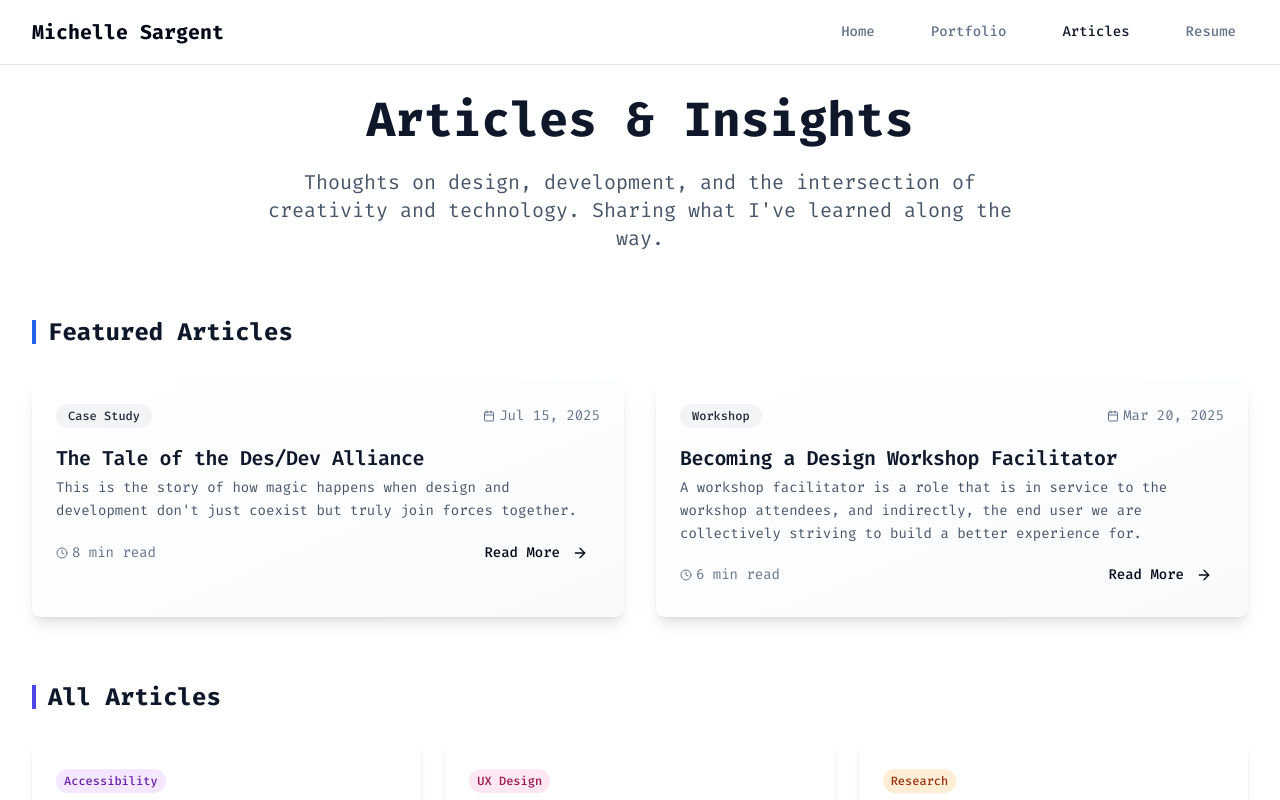
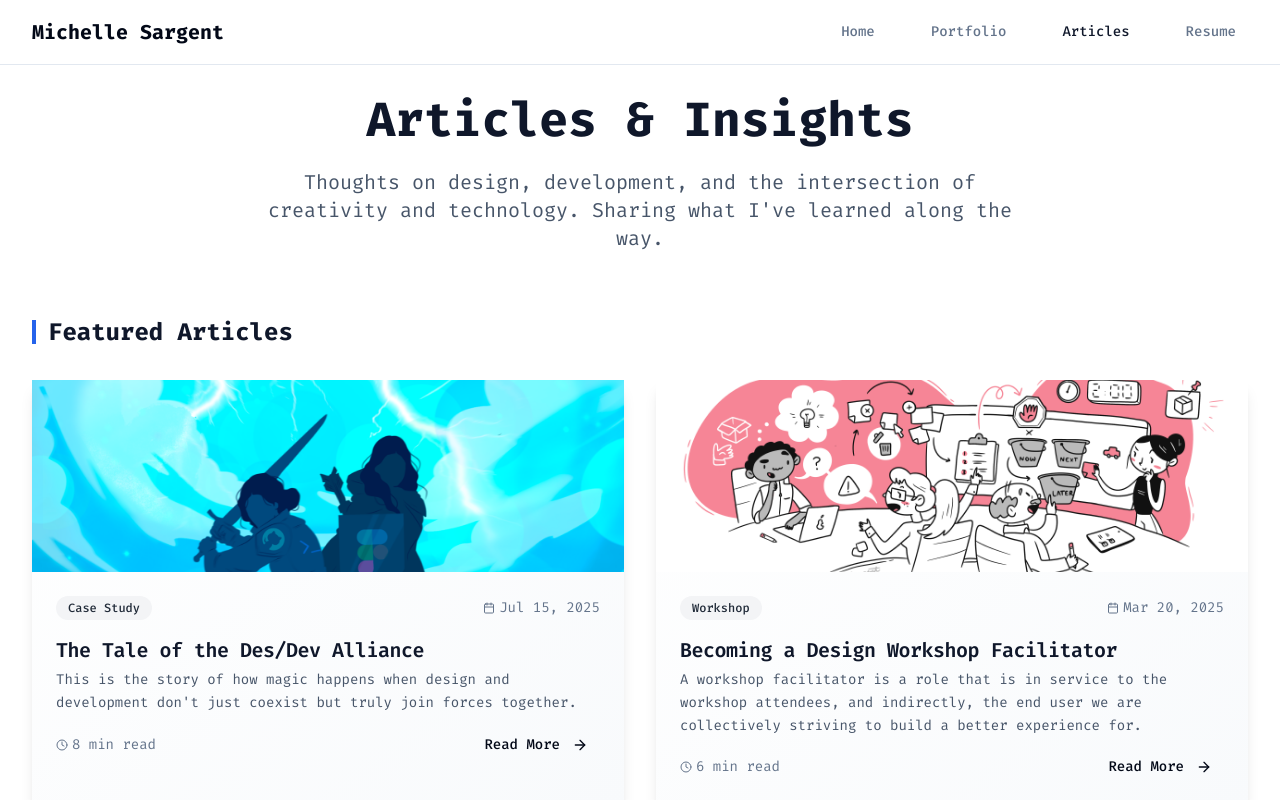
Before and after one commit to michellelynnpenney/michellelynnpenney.github.io, a React (Vite) app: page /articles in a window 1280 px wide. Shown: the top 800 px of the page. Built offline with nearby package versions, Linux system fonts and the light colour scheme.

Commit message:
More images

```diff
--- a/src/pages/Articles.tsx
+++ b/src/pages/Articles.tsx
@@ -12,6 +12,7 @@ const Articles = () => {
       readTime: "8 min read",
       date: "Jul 15, 2025",
       category: "Case Study",
+      image: "src/public/desdev.png",
       featured: true,
     },
     {
@@ -21,6 +22,7 @@ const Articles = () => {
       readTime: "6 min read",
       date: "Mar 20, 2025",
       category: "Workshop",
+      image: "src/public/workshop.png",
       featured: true,
     },
     {
@@ -123,6 +125,16 @@ const Articles = () => {
                 className="hover-scale group border-0 shadow-lg hover:shadow-xl transition-all duration-300 bg-gradient-to-br from-white to-slate-50"
                 style={{ animationDelay: `${index * 100}ms` }}
               >
+
+                <div className="relative overflow-hidden">
+                <img
+                  src={article.image}
+                  alt={article.title}
+                  className="w-full h-48 object-cover transition-transform duration-300 group-hover:scale-105"
+                />
+                <div className="absolute inset-0 bg-gradient-to-t from-black/20 to-transparent opacity-0 group-hover:opacity-100 transition-opacity duration-300" />
+              </div>
+
                 <CardHeader className="pb-3">
                   <div className="flex items-center justify-between mb-3">
                     <span className={`px-3 py-1 rounded-full text-xs font-medium ${getCategoryColor(article.category)}`}>
```
Also changed, not shown: src/public/desdev.png (added), src/public/workshop.png (added).
